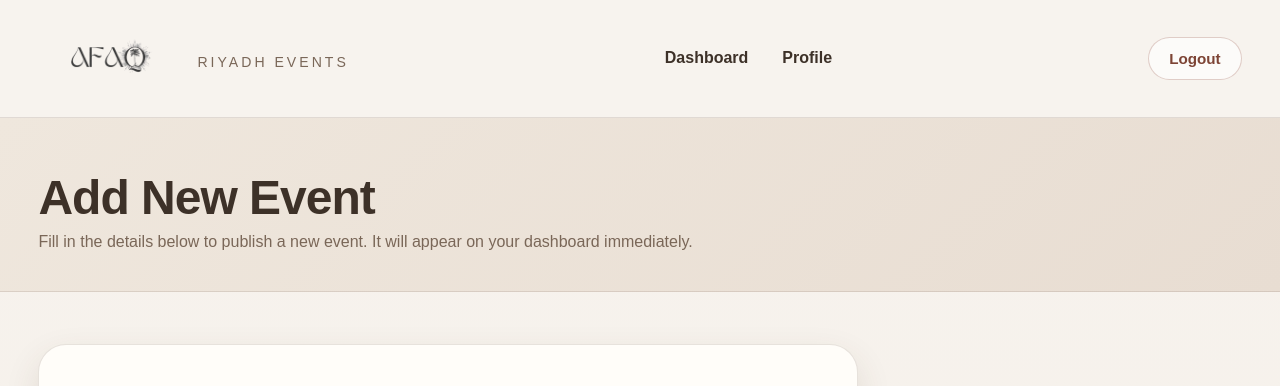
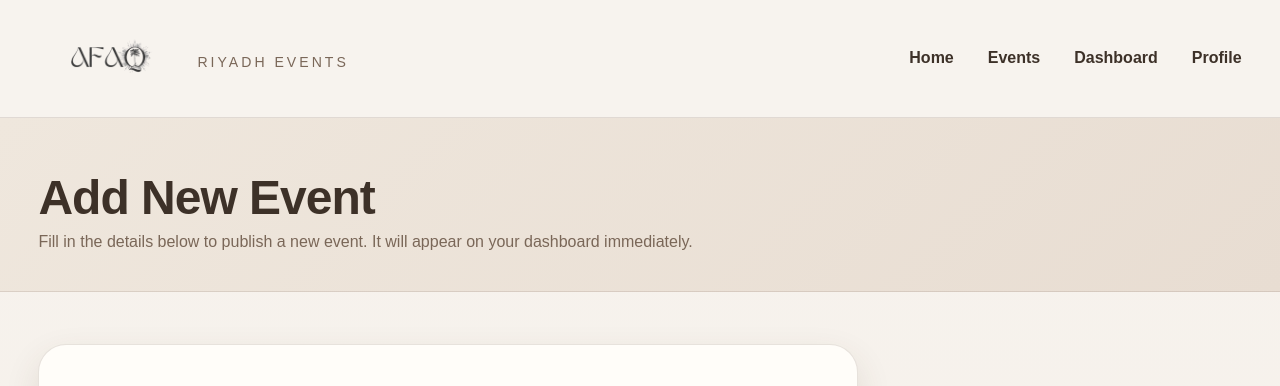
Before and after one commit to razan444200495/2026-GP1-Group15, a Flask app: page /admin/add-event in a window 1280 px wide. Shown: the top 386 px of the page. Run offline with Flask 3, Linux system fonts and the light colour scheme; a user stored in the database is signed in; tables that the repository leaves empty hold one stand-in row (values such as "Sample post").

Commit message:
Refactor admin navigation links in base.html

```diff
--- a/templates/base.html
+++ b/templates/base.html
@@ -518,13 +518,11 @@
 
       {% if current_user.is_authenticated and current_user.role == 'admin' and request.endpoint not in ['auth.login', 'auth.signup'] %}
         <nav class="nav-links">
-          <a href="{{ url_for('admin.admin_dashboard') }}">Dashboard</a>
-          <a href="{{ url_for('admin.profile') }}">Profile</a>
-        </nav>
-
-        <div class="nav-actions">
-          <a href="{{ url_for('auth.logout') }}" class="logout-btn">Logout</a>
-        </div>
+  <a href="{{ url_for('events.home') }}">Home</a>
+  <a href="{{ url_for('events.events_page') }}">Events</a>
+  <a href="{{ url_for('admin.admin_dashboard') }}">Dashboard</a>
+  <a href="{{ url_for('admin.profile') }}">Profile</a>
+</nav>
 
       {% else %}
         <nav class="nav-links">
```
